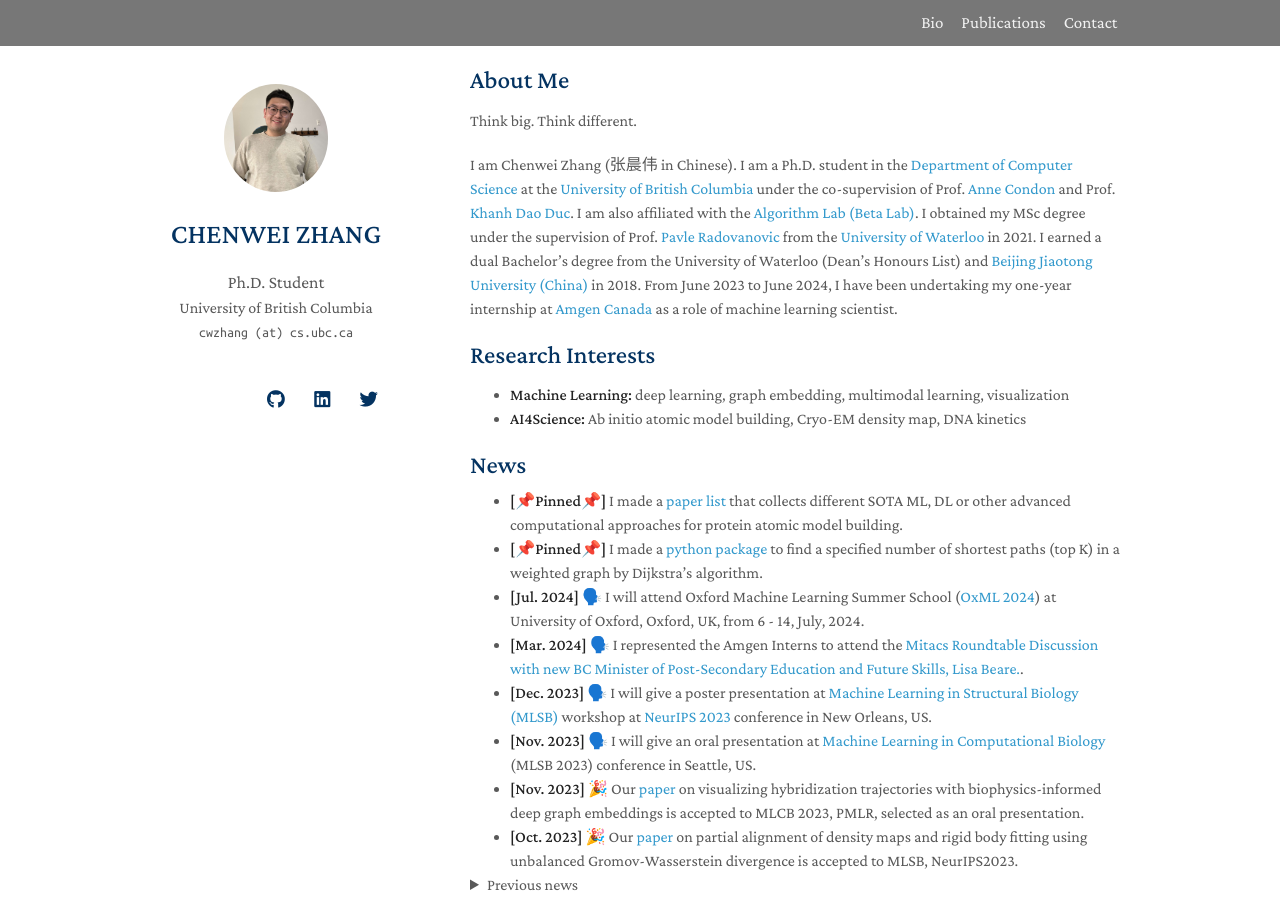
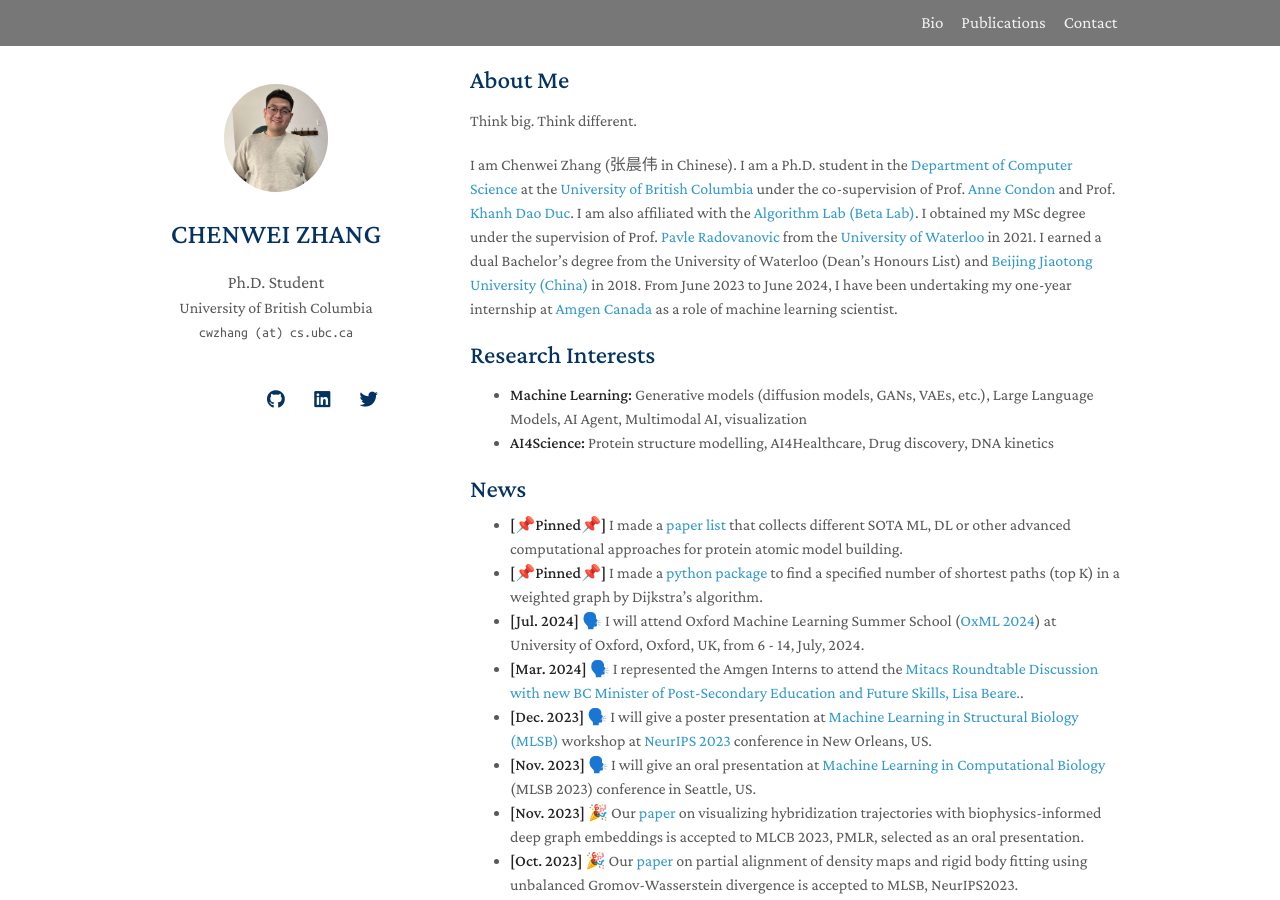
Before and after one commit to chenwei-zhang/chenwei-zhang.github.io, a Jekyll site: the page built from index.md, in a window 1280 px wide and 900 px high. Built offline with Jekyll 4.4.1, drawn with Linux system fonts in a browser that asks for light colours; nearby versions of some CDN libraries; some web fonts are replaced; a style sheet for code colours, icons or effects is not loaded; our own code applies the rules of GitHub Pages for plain Markdown files.

Commit message:
update main page

```diff
--- a/_includes/contact.md
+++ b/_includes/contact.md
@@ -6,6 +6,4 @@
 <br />
 <strong>Office Location:</strong> ICICS/CS Building X560
 <br />
-<strong>Email:</strong> <email>cwzhang (at) cs.ubc.ca</email>
-<br />
-<strong>Phone:</strong> (226) 939-2222</p>
+<strong>Email:</strong> <email>cwzhang (at) cs.ubc.ca</email></p>
--- a/index.md
+++ b/index.md
@@ -10,8 +10,8 @@ I am Chenwei Zhang (<span class="ma-shan-zheng-regular">张晨伟</span> in Chin
 
 ## Research Interests
 
-- **Machine Learning:** deep learning, graph embedding, multimodal learning, visualization
-- **AI4Science:** Ab initio atomic model building, Cryo-EM density map, DNA kinetics
+- **Machine Learning:** Generative models (diffusion models, GANs, VAEs, etc.), Large Language Models, AI Agent, Multimodal AI, visualization
+- **AI4Science:** Protein structure modelling, AI4Healthcare, Drug discovery, DNA kinetics
 
 
 {% include_relative _includes/news.md %}
```
